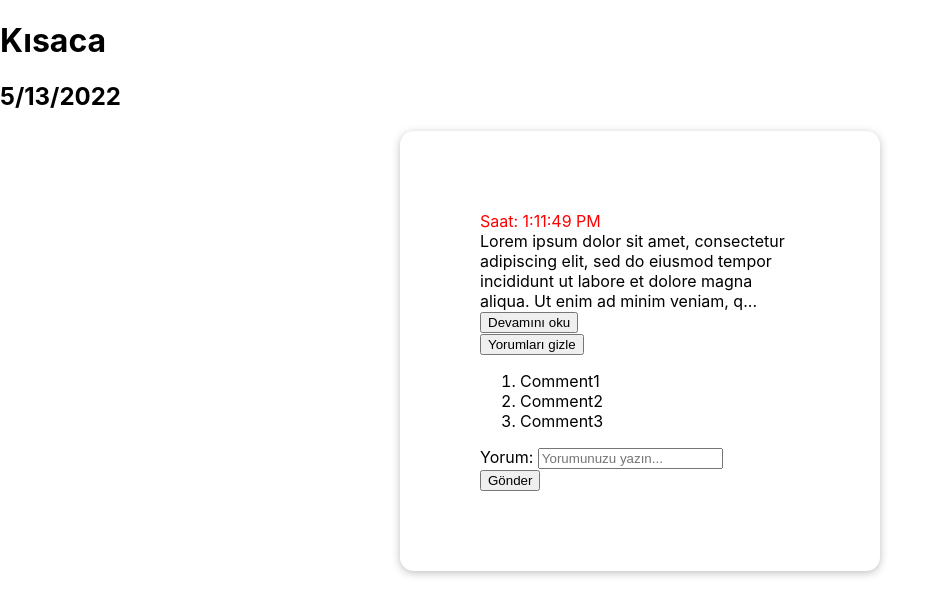
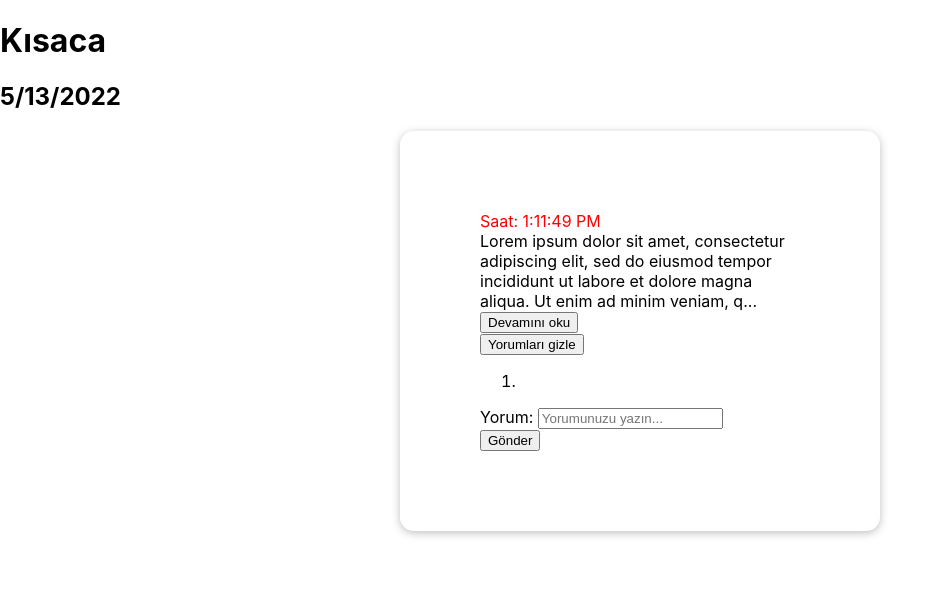
Before and after one commit to yunusemreaksu/kisaca-frontend, a React (Create React App) app: page / in a window 1280 px wide. Both pictures are taken after a click on the button "Yorumları göster". Shown: the top 616 px of the page, without its empty margins (0-946 px from the left). Built offline with nearby package versions, Linux system fonts and the light colour scheme.

Commit message:
Made Card as a container

```diff
--- a/src/App.js
+++ b/src/App.js
@@ -1,12 +1,25 @@
-import "./App.css";
-import Card from "./components/UI/Card";
+import { useState } from "react";
+
+import NewsItem from "./components/News/NewsItem";
 import Header from "./components/UI/Header";
 
+import "./App.css";
+
+const DUMMY_COMMENTS = [{ comment: "xyz" }, { comment: "abc" }];
+
 function App() {
+  const [comments, setComments] = useState(DUMMY_COMMENTS);
+
+  const addCommentHandler = (comment) => {
+    setComments((prevComments) => {
+      return [comment, ...prevComments];
+    });
+  };
+
   return (
     <div>
       <Header />
-      <Card />
+      <NewsItem onAddComment={addCommentHandler} items={comments} />
     </div>
   );
 }
--- a/src/components/Comments/CommentBox.js
+++ b/src/components/Comments/CommentBox.js
@@ -28,6 +28,7 @@ const CommentBox = (props) => {
       id: commentId,
     };
     console.log(commentData);
+    props.onSaveCommentData(commentData);
     setEnteredComment("");
   };
 
--- a/src/components/Comments/UsersComments.js
+++ b/src/components/Comments/UsersComments.js
@@ -5,9 +5,7 @@ import classes from "./UsersComments.module.css";
 const UsersComments = (props) => {
   return (
     <ol>
-      <li>Comment1</li>
-      <li>Comment2</li>
-      <li>Comment3</li>
+      <li> {props.item} </li>
     </ol>
   );
 };
--- a/src/components/News/NewsItem.js
+++ b/src/components/News/NewsItem.js
@@ -1,4 +1,6 @@
 import React, { useState } from "react";
+import Card from "../UI/Card";
+import CommentBox from "../Comments/CommentBox";
 //import News from "./News";
 
 import classes from "./NewsItem.module.css";
@@ -23,8 +25,11 @@ const NewsItem = (props) => {
     text: newsText,
   };
 
+  const transferDataHandler = () => {}
+
   return (
     <div>
+      <Card>
         <div className={classes.time}>Saat: {news.time} </div>
         <div className={classes.text}>
           {readMore ? news.text : `${news.text.substring(0, 150)}...`}
@@ -32,6 +37,8 @@ const NewsItem = (props) => {
         <button className={classes.btn_expand} onClick={clickHandler}>
           {readMore ? "Kısaca oku" : "Devamını oku"}
         </button>
+        <CommentBox onSaveCommentData={transferDataHandler} />
+      </Card>
     </div>
   );
   // --- News kullanılmayacaksa - BİTİŞ
--- a/src/components/UI/Card.js
+++ b/src/components/UI/Card.js
@@ -2,16 +2,8 @@ import React from "react";
 
 import classes from "./Card.module.css";
 
-import NewsItem from "../News/NewsItem";
-import CommentBox from "../Comments/CommentBox";
-
 const Card = (props) => {
-  return (
-    <div className={classes.card}>
-      <NewsItem />
-      <CommentBox />
-    </div>
-  );
+  return <div className={classes.card}>{props.children}</div>;
 };
 
 export default Card;
--- a/src/components/UI/Header.js
+++ b/src/components/UI/Header.js
@@ -11,6 +11,8 @@ const Header = () => {
     <div>
       <h1 className={classes.header}> {header} </h1>
       <h2 className={classes.headerDate}> {headerDate} </h2>
+      <button hidden className={classes.btn_signup}>Üye Ol</button>
+      <button hidden className={classes.btn_login}>Giriş yap</button>
     </div>
   );
 };
```
Lines whose indentation alone changed are shown as unchanged.
